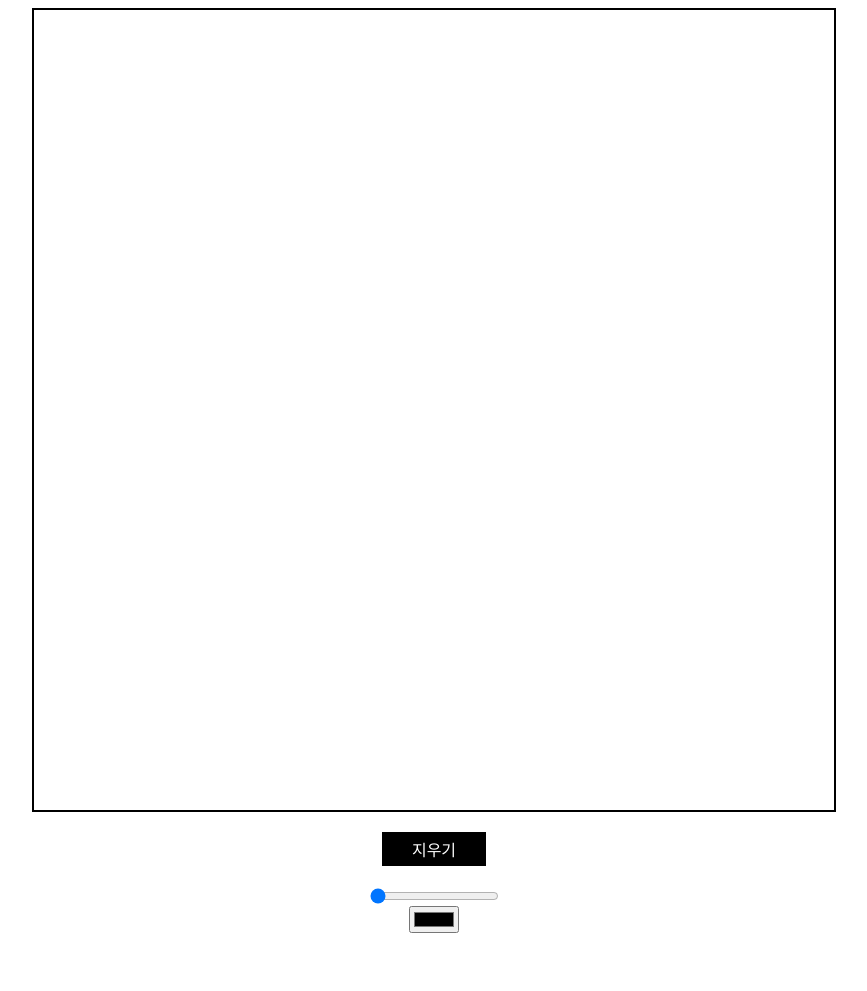
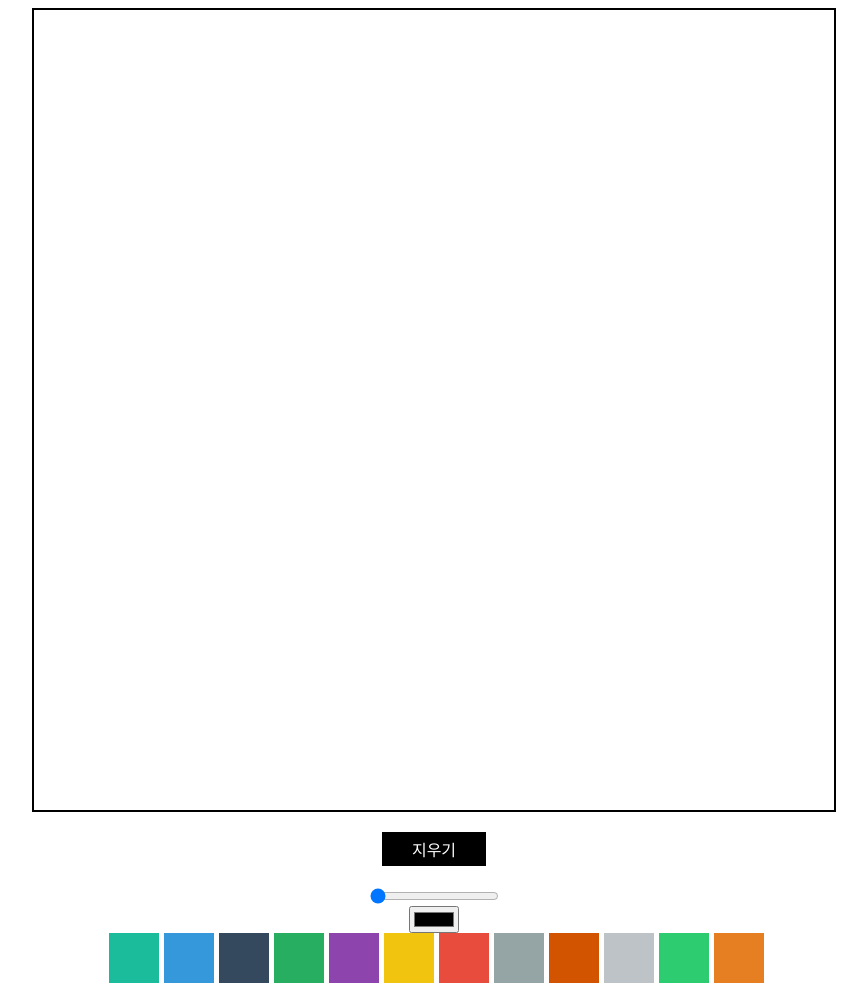
Before and after one commit to wonjangcloud9/meme-maker, a plain HTML site: page index.html in a window 1280 px wide. Shown: the whole page, without its empty margins (206-1073 px from the left). Before the commit the page ends 941 px from the top, so only its background shows below. Drawn offline with Linux system fonts and the light colour scheme.

Commit message:
color choice

```diff
--- a/app.js
+++ b/app.js
@@ -1,3 +1,6 @@
+const colorOptions = Array.from(
+  document.getElementsByClassName("color-option")
+);
 const canvas = document.querySelector("canvas");
 const ctx = canvas.getContext("2d");
 canvas.width = 800;
@@ -46,3 +49,13 @@ color.addEventListener("change", (e) => {
   ctx.strokeStyle = e.target.value;
   ctx.beginPath();
 });
+
+function onColorClick(event) {
+  const colorValue = event.target.dataset.color;
+  ctx.strokeStyle = colorValue;
+  ctx.fillStyle = colorValue;
+  color.value = colorValue;
+  ctx.beginPath();
+}
+
+colorOptions.forEach((color) => color.addEventListener("click", onColorClick));
--- a/index.html
+++ b/index.html
@@ -12,6 +12,68 @@
     <div id="init">지우기</div>
     <input id="line-width" type="range" min="1" max="10" value="1" />
     <input type="color" id="color" />
+    <div style="display: flex">
+      <div
+        class="color-option"
+        style="background-color: #1abc9c; margin-left: 5px"
+        data-color="#1abc9c"
+      ></div>
+      <div
+        class="color-option"
+        style="background-color: #3498db; margin-left: 5px"
+        data-color="#3498db"
+      ></div>
+      <div
+        class="color-option"
+        style="background-color: #34495e; margin-left: 5px"
+        data-color="#34495e"
+      ></div>
+      <div
+        class="color-option"
+        style="background-color: #27ae60; margin-left: 5px"
+        data-color="#27ae60"
+      ></div>
+      <div
+        class="color-option"
+        style="background-color: #8e44ad; margin-left: 5px"
+        data-color="#8e44ad"
+      ></div>
+      <div
+        class="color-option"
+        style="background-color: #f1c40f; margin-left: 5px"
+        data-color="#f1c40f"
+      ></div>
+      <div
+        class="color-option"
+        style="background-color: #e74c3c; margin-left: 5px"
+        data-color="#e74c3c"
+      ></div>
+      <div
+        class="color-option"
+        style="background-color: #95a5a6; margin-left: 5px"
+        data-color="#95a5a6"
+      ></div>
+      <div
+        class="color-option"
+        style="background-color: #d35400; margin-left: 5px"
+        data-color="#d35400"
+      ></div>
+      <div
+        class="color-option"
+        style="background-color: #bdc3c7; margin-left: 5px"
+        data-color="#bdc3c7"
+      ></div>
+      <div
+        class="color-option"
+        style="background-color: #2ecc71; margin-left: 5px"
+        data-color="#2ecc71"
+      ></div>
+      <div
+        class="color-option"
+        style="background-color: #e67e22; margin-left: 5px"
+        data-color="#e67e22"
+      ></div>
+    </div>
     <script src="app.js"></script>
   </body>
 </html>
--- a/styles.css
+++ b/styles.css
@@ -19,3 +19,9 @@ body {
   color: white;
   cursor: pointer;
 }
+
+.color-option {
+  width: 50px;
+  height: 50px;
+  cursor: pointer;
+}
```
